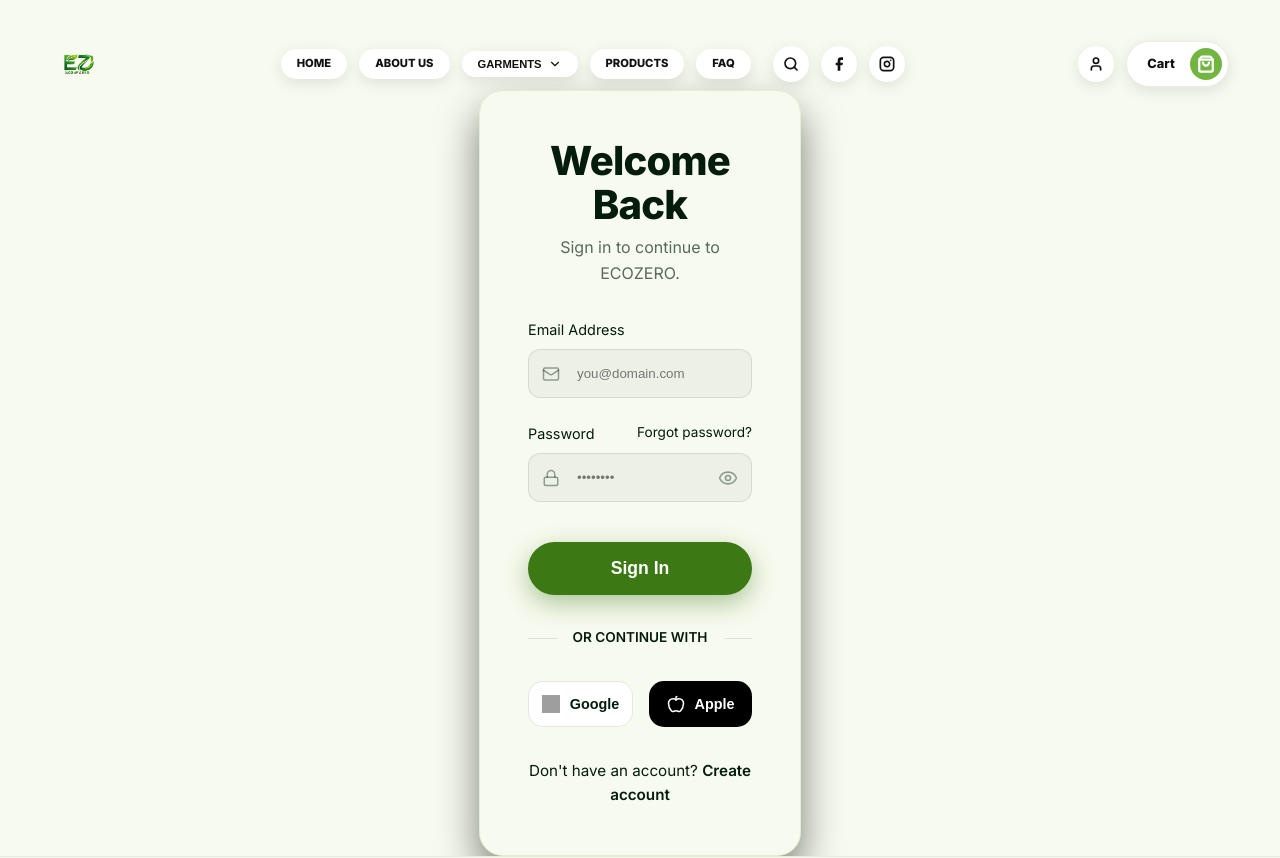
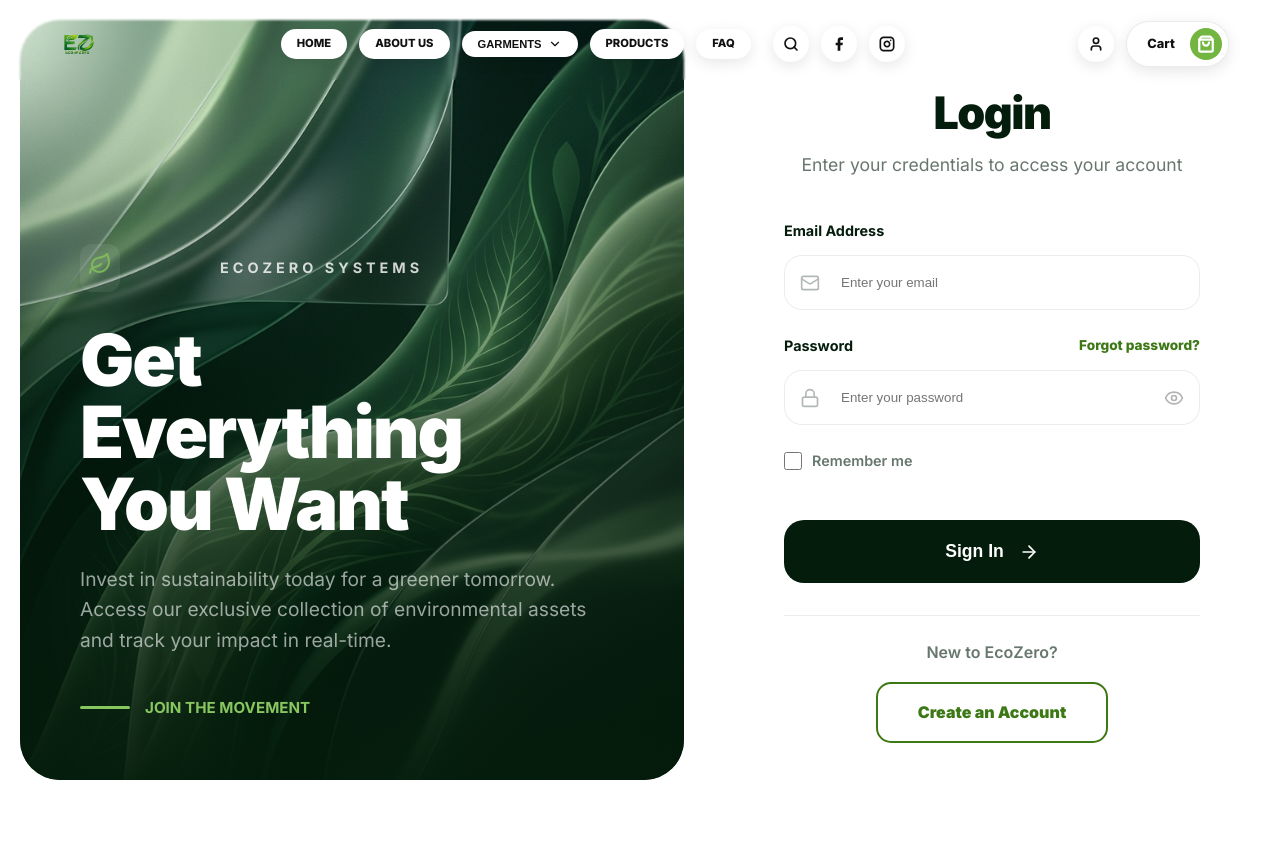
Before and after one commit to wazeer-dev/ecozeroo, a Next.js app: page /login in a window 1280 px wide. Shown: the top 858 px of the page. After the commit the page ends 800 px from the top, so only its background shows below. Built offline with nearby package versions, Linux system fonts and the light colour scheme; no server answers; the database is empty; grey boxes are pictures that could not be loaded.

Commit message:
feat: complete auth overhaul and layout fixes

```diff
--- a/src/app/layout.tsx
+++ b/src/app/layout.tsx
@@ -22,25 +22,25 @@ export default function RootLayout({
   children: React.ReactNode;
 }) {
   return (
-    <html lang="en" suppressHydrationWarning style={{ backgroundColor: '#f7faef' }}>
+    <html lang="en" suppressHydrationWarning style={{ backgroundColor: '#ffffff' }}>
       <head>
         {/* Blocking script to prevent FOUC — sets bg before first paint */}
         <script
           dangerouslySetInnerHTML={{
-            __html: `document.documentElement.style.backgroundColor='#f7faef';document.documentElement.style.color='rgb(4,28,11)';`,
+            __html: `document.documentElement.style.backgroundColor='#ffffff';document.documentElement.style.color='rgb(4,28,11)';`,
           }}
         />
       </head>
       <body
         className={`${inter.variable} ${outfit.variable} ${fraunces.variable} theme-orange`}
         suppressHydrationWarning
-        style={{ backgroundColor: '#f7faef', color: 'rgb(4, 28, 11)', margin: 0, padding: 0 }}
+        style={{ backgroundColor: '#ffffff', color: 'rgb(4, 28, 11)', margin: 0, padding: 0 }}
       >
         <Navbar />
         {children}
         <PageFooter />
         <NotificationToast />
-        <GradualBlur preset="page-footer" />
+        <GradualBlur />
       </body>
     </html>
   );
--- a/src/app/login/page.tsx
+++ b/src/app/login/page.tsx
@@ -1,11 +1,21 @@
 'use client';
 
 import Link from 'next/link';
-import { Mail, Lock, Eye, EyeOff, Apple } from 'lucide-react';
+import { Mail, Lock, Eye, EyeOff, Apple, ArrowRight, Leaf } from 'lucide-react';
 import { useState } from 'react';
 import { getDoc, doc, setDoc } from 'firebase/firestore';
 import { auth, db } from '@/firebase/config';
 import { signInWithEmailAndPassword, GoogleAuthProvider, signInWithPopup, OAuthProvider } from 'firebase/auth';
+
+const colors = {
+  bg: '#f7fdf4',
+  primary: 'rgb(60, 120, 20)',
+  accent: 'rgb(136, 198, 95)',
+  text: 'rgb(4, 28, 11)',
+  textMuted: 'rgba(4, 28, 11, 0.6)',
+  border: 'rgba(4, 28, 11, 0.08)',
+  inputBg: 'rgba(255, 255, 255, 0.8)',
+};
 
 export default function LoginPage() {
   const [email, setEmail] = useState('');
@@ -17,7 +27,6 @@ export default function LoginPage() {
   // Social Login Helpers
   const handleSocialSuccess = async (user: any) => {
     try {
-      // Ensure user profile exists in Firestore
       const userDoc = await getDoc(doc(db, 'users', user.email));
       if (!userDoc.exists()) {
         await setDoc(doc(db, 'users', user.email), {
@@ -38,7 +47,6 @@ export default function LoginPage() {
       window.location.href = redirect || "/";
     } catch (err) {
       console.error("Firestore sync error:", err);
-      // Fallback: even if firestore fails, we have auth session
       localStorage.setItem('ecozero_user', user.email);
       window.location.href = "/";
     }
@@ -51,11 +59,7 @@ export default function LoginPage() {
       await handleSocialSuccess(result.user);
     } catch (error: any) {
       console.error("Google Auth Error:", error);
-      if (error.code === 'auth/operation-not-allowed') {
-        alert("Google sign-in is not enabled in Firebase Console. Please enable it in 'Sign-in method'.");
-      } else {
-        alert("Google sign-in failed: " + error.message);
-      }
+      alert("Google sign-in failed: " + error.message);
     }
   };
 
@@ -66,7 +70,7 @@ export default function LoginPage() {
       await handleSocialSuccess(result.user);
     } catch (error: any) {
       console.error("Apple Auth Error:", error);
-      alert("Apple sign-in requires additional configuration in Firebase Console.");
+      alert("Apple sign-in requires additional configuration.");
     }
   };
 
@@ -74,11 +78,9 @@ export default function LoginPage() {
     e.preventDefault();
     setIsLoggingIn(true);
 
-    // Direct Admin / Simplified Access
     const normalizedEmail = email.toLowerCase().trim();
-    if ((normalizedEmail === 'admin@gmail.com' && password === 'admin@gmail.com') ||
-      (normalizedEmail === 'admin' && password === 'admin') ||
-      (normalizedEmail === 'ecozero' && password === 'ecozero')) {
+    if ((normalizedEmail === 'admin' && password === 'admin') ||
+        (normalizedEmail === 'ecozero' && password === 'ecozero')) {
       localStorage.setItem('ecozero_user', 'admin');
       localStorage.setItem('ecozero_user_name', 'EcoZero Admin');
       window.location.href = "/admin";
@@ -86,14 +88,10 @@ export default function LoginPage() {
     }
 
     try {
-      // 1. Authenticate with Firebase Auth
       await signInWithEmailAndPassword(auth, normalizedEmail, password);
 
-      // 2. Fetch User Metadata from Firestore
       const userDoc = await getDoc(doc(db, 'users', normalizedEmail));
-
       if (!userDoc.exists()) {
-        // Fallback for missing profile
         localStorage.setItem('ecozero_user', normalizedEmail);
         window.location.href = "/";
         return;
@@ -112,48 +110,92 @@ export default function LoginPage() {
         window.location.href = "/";
       }
     } catch (error: any) {
-      console.error("Auth Exception:", error);
-      if (error.code === 'auth/user-not-found' || error.code === 'auth/wrong-password' || error.code === 'auth/invalid-credential') {
-        alert("Invalid email or password.");
-      } else if (error.code === 'auth/too-many-requests') {
-        alert("Too many failed attempts. Try again later.");
-      } else {
-        alert("An error occurred: " + error.message);
-      }
+      alert("Invalid credentials. Please try again.");
     } finally {
       setIsLoggingIn(false);
     }
   };
 
   return (
-    <div className="page-main-wrapper" style={{ display: 'flex', alignItems: 'center', justifyContent: 'center' }}>
-      <div className="container" style={{ maxWidth: '450px' }}>
-        <div className="login-card" style={{ background: 'var(--surface-color)', padding: '3rem', borderRadius: '24px', border: '1px solid rgba(136, 198, 95, 0.2)', boxShadow: '0 20px 40px rgba(0,0,0,0.5)' }}>
-          <div className="text-center" style={{ marginBottom: '2rem' }}>
-            <h2 className="section-title" style={{ fontSize: '2.5rem', marginBottom: '0.5rem', color: 'rgb(4, 28, 11)' }}>Welcome Back</h2>
-            <p style={{ color: 'rgba(4, 28, 11, 0.65)' }}>Sign in to continue to ECOZERO.</p>
+    <div style={{ height: '100vh', width: '100vw', display: 'flex', overflow: 'hidden', background: '#ffffff' }}>
+      {/* Left Pane - Hero Visual */}
+      <div style={{
+        flex: 1,
+        position: 'relative',
+        display: 'flex',
+        flexDirection: 'column',
+        justifyContent: 'flex-end',
+        padding: '5rem',
+        overflow: 'hidden'
+      }}>
+        {/* Background Image with blur effects */}
+        <div style={{
+          position: 'absolute',
+          top: '20px',
+          left: '20px',
+          right: '20px',
+          bottom: '20px',
+          borderRadius: '40px',
+          overflow: 'hidden',
+          zIndex: 0
+        }}>
+          <img src="/login-bg.png" style={{ width: '100%', height: '100%', objectFit: 'cover', transform: 'scale(1.1)' }} alt="" />
+          <div style={{ position: 'absolute', inset: 0, background: 'linear-gradient(to top, rgba(4,28,11,0.95), transparent)' }} />
+        </div>
+
+        {/* Content over background */}
+        <div style={{ position: 'relative', zIndex: 2, color: '#fff', maxWidth: '600px' }}>
+          <div style={{ marginBottom: '2rem', display: 'flex', alignItems: 'center', gap: '100px', opacity: 0.8 }}>
+            <div style={{ padding: '8px', borderRadius: '12px', background: 'rgba(255,255,255,0.1)', backdropFilter: 'blur(10px)' }}>
+              <Leaf size={24} color={colors.accent} strokeWidth={2} />
+            </div>
+            <span style={{ fontSize: '0.9rem', fontWeight: 700, letterSpacing: '4px', textTransform: 'uppercase' }}>EcoZero Systems</span>
+          </div>
+
+          <h1 style={{ fontSize: '4.5rem', fontWeight: 900, lineHeight: 1, margin: '0 0 1.5rem 0', letterSpacing: '-2px' }}>
+            Get<br />Everything<br />You Want
+          </h1>
+
+          <p style={{ fontSize: '1.2rem', color: 'rgba(255,255,255,0.6)', lineHeight: 1.6, marginBottom: '2.5rem' }}>
+            Invest in sustainability today for a greener tomorrow. Access our exclusive collection of environmental assets and track your impact in real-time.
+          </p>
+
+          <div style={{ display: 'flex', alignItems: 'center', gap: '15px' }}>
+            <div style={{ width: '50px', height: '3px', background: colors.accent, borderRadius: '2px' }} />
+            <span style={{ fontSize: '0.95rem', fontWeight: 700, color: colors.accent }}>JOIN THE MOVEMENT</span>
+          </div>
+        </div>
+      </div>
+
+      {/* Right Pane - Form Card */}
+      <div style={{ width: '45%', minWidth: '500px', display: 'flex', alignItems: 'center', justifyContent: 'center', padding: '7rem 5rem 5rem 5rem', background: '#fff' }}>
+        <div style={{ width: '100%', maxWidth: '420px', animation: 'fadeIn 0.8s ease-out' }}>
+
+          <div style={{ textAlign: 'center', marginBottom: '2.5rem' }}>
+            <h2 style={{ fontSize: '2.8rem', fontWeight: 900, color: colors.text, marginBottom: '0.8rem', letterSpacing: '-1.5px' }}>Login</h2>
+            <p style={{ color: colors.textMuted, fontSize: '1.1rem' }}>Enter your credentials to access your account</p>
           </div>
 
           <form onSubmit={handleLogin} style={{ display: 'flex', flexDirection: 'column', gap: '1.5rem' }}>
             <div>
-              <label style={{ display: 'block', marginBottom: '0.5rem', color: 'var(--text-muted)', fontSize: '0.9rem' }}>Email Address</label>
+              <label style={{ display: 'block', marginBottom: '0.8rem', color: colors.text, fontWeight: 700, fontSize: '0.9rem' }}>Email Address</label>
               <div style={{ position: 'relative' }}>
                 <input
                   required
                   type="email"
                   value={email}
                   onChange={(e) => setEmail(e.target.value)}
-                  style={{ width: '100%', padding: '1rem 1rem 1rem 3rem', borderRadius: '12px', border: '1.5px solid rgba(4, 28, 11, 0.1)', background: 'rgba(4, 28, 11, 0.04)', color: 'rgb(4, 28, 11)', outline: 'none' }}
-                  placeholder="you@domain.com"
+                  style={{ width: '100%', padding: '1.2rem 1.2rem 1.2rem 3.5rem', borderRadius: '18px', border: `1.5px solid ${colors.border}`, background: colors.inputBg, color: colors.text, outline: 'none', transition: '0.3s' }}
+                  placeholder="Enter your email"
                 />
-                <Mail size={18} style={{ position: 'absolute', left: '14px', top: '16px', color: 'rgba(4, 28, 11, 0.4)' }} />
+                <Mail size={20} style={{ position: 'absolute', left: '16px', top: '18px', opacity: 0.3 }} />
               </div>
             </div>
 
             <div>
-              <div style={{ display: 'flex', justifyContent: 'space-between', marginBottom: '0.5rem' }}>
-                <label style={{ color: 'var(--text-muted)', fontSize: '0.9rem' }}>Password</label>
-                <Link href="#" style={{ color: 'var(--accent)', fontSize: '0.85rem', textDecoration: 'none' }}>Forgot password?</Link>
+              <div style={{ display: 'flex', justifyContent: 'space-between', marginBottom: '0.8rem', alignItems: 'center' }}>
+                <label style={{ color: colors.text, fontWeight: 700, fontSize: '0.9rem' }}>Password</label>
+                <Link href="#" style={{ color: colors.primary, fontSize: '0.85rem', textDecoration: 'none', fontWeight: 800 }}>Forgot password?</Link>
               </div>
               <div style={{ position: 'relative' }}>
                 <input
@@ -161,60 +203,78 @@ export default function LoginPage() {
                   type={showPassword ? "text" : "password"}
                   value={password}
                   onChange={(e) => setPassword(e.target.value)}
-                  style={{ width: '100%', padding: '1rem 3.5rem 1rem 3rem', borderRadius: '12px', border: '1.5px solid rgba(4, 28, 11, 0.1)', background: 'rgba(4, 28, 11, 0.04)', color: 'rgb(4, 28, 11)', outline: 'none' }}
-                  placeholder="••••••••"
+                  style={{ width: '100%', padding: '1.2rem 1.2rem 1.2rem 3.5rem', borderRadius: '18px', border: `1.5px solid ${colors.border}`, background: colors.inputBg, color: colors.text, outline: 'none', transition: '0.3s' }}
+                  placeholder="Enter your password"
                 />
-                <Lock size={18} style={{ position: 'absolute', left: '14px', top: '16px', color: 'rgba(4, 28, 11, 0.4)' }} />
+                <Lock size={20} style={{ position: 'absolute', left: '16px', top: '18px', opacity: 0.3 }} />
                 <button
                   type="button"
                   onClick={() => setShowPassword(!showPassword)}
-                  style={{ position: 'absolute', right: '14px', top: '15px', background: 'none', border: 'none', color: 'rgba(4, 28, 11, 0.4)', cursor: 'pointer', padding: 0 }}
+                  style={{ position: 'absolute', right: '16px', top: '18px', background: 'none', border: 'none', color: 'rgba(0,0,0,0.3)', cursor: 'pointer' }}
                 >
                   {showPassword ? <EyeOff size={20} /> : <Eye size={20} />}
                 </button>
               </div>
             </div>
 
+            <div style={{ display: 'flex', alignItems: 'center', gap: '10px' }}>
+              <input type="checkbox" id="remember" style={{ accentColor: colors.primary, width: '18px', height: '18px' }} />
+              <label htmlFor="remember" style={{ fontSize: '0.9rem', color: colors.textMuted, fontWeight: 600, cursor: 'pointer' }}>Remember me</label>
+            </div>
+
             <button
               type="submit"
-              className="btn-primary"
-              style={{ width: '100%', padding: '1rem', fontSize: '1.1rem', marginTop: '1rem', borderRadius: '30px', opacity: isLoggingIn ? 0.7 : 1 }}
+              style={{
+                width: '100%',
+                padding: '1.3rem',
+                fontSize: '1.1rem',
+                fontWeight: 900,
+                marginTop: '1.5rem',
+                borderRadius: '20px',
+                background: colors.text,
+                color: '#fff',
+                border: 'none',
+                cursor: 'pointer',
+                display: 'flex',
+                alignItems: 'center',
+                justifyContent: 'center',
+                gap: '15px',
+                transition: '0.3s'
+              }}
               disabled={isLoggingIn}
             >
-              {isLoggingIn ? "Verifying..." : "Sign In"}
+              {isLoggingIn ? "Verifying..." : (<>Sign In <ArrowRight size={20} /></>)}
             </button>
           </form>
 
-          <div style={{ display: 'flex', alignItems: 'center', margin: '2rem 0', gap: '1rem' }}>
-            <div style={{ flex: 1, height: '1px', background: 'rgba(4,28,11,0.1)' }}></div>
-            <span style={{ color: 'var(--text-muted)', fontSize: '0.85rem', fontWeight: 600 }}>OR CONTINUE WITH</span>
-            <div style={{ flex: 1, height: '1px', background: 'rgba(4,28,11,0.1)' }}></div>
+          <div style={{ marginTop: '2rem', paddingTop: '1.5rem', borderTop: `1px solid ${colors.border}`, textAlign: 'center' }}>
+            <p style={{ color: colors.textMuted, fontSize: '1rem', fontWeight: 600, marginBottom: '1rem' }}>New to EcoZero?</p>
+            <Link
+              href="/signup"
+              style={{
+                display: 'inline-block',
+                padding: '1rem 2.5rem',
+                borderRadius: '15px',
+                border: `2px solid ${colors.primary}`,
+                color: colors.primary,
+                textDecoration: 'none',
+                fontWeight: 900,
+                transition: '0.3s'
+              }}
+            >
+              Create an Account
+            </Link>
           </div>
 
-          <div style={{ display: 'flex', gap: '1rem' }}>
-            <button
-              type="button"
-              onClick={handleGoogleLogin}
-              style={{ flex: 1, padding: '0.8rem', borderRadius: '15px', border: '1.5px solid rgba(4,28,11,0.1)', background: '#fff', cursor: 'pointer', display: 'flex', alignItems: 'center', justifyContent: 'center', gap: '10px' }}
-            >
-              <img src="https://www.gstatic.com/firebasejs/ui/2.0.0/images/auth/google.svg" width="18" height="18" alt="Google" />
-              <span style={{ color: '#041c0b', fontSize: '0.9rem', fontWeight: 600 }}>Google</span>
-            </button>
-            <button
-              type="button"
-              onClick={handleAppleLogin}
-              style={{ flex: 1, padding: '0.8rem', borderRadius: '15px', border: '1.5px solid rgba(4,28,11,0.1)', background: '#000', cursor: 'pointer', display: 'flex', alignItems: 'center', justifyContent: 'center', gap: '10px' }}
-            >
-              <Apple size={18} color="#fff" />
-              <span style={{ color: '#fff', fontSize: '0.9rem', fontWeight: 600 }}>Apple</span>
-            </button>
-          </div>
-
-          <div style={{ marginTop: '2rem', textAlign: 'center', color: 'var(--text-muted)', fontSize: '0.95rem' }}>
-            Don't have an account? <Link href="/signup" style={{ color: 'var(--accent)', textDecoration: 'none', fontWeight: 600 }}>Create account</Link>
-          </div>
         </div>
       </div>
+
+      <style dangerouslySetInnerHTML={{ __html: `
+        @keyframes fadeIn {
+          from { opacity: 0; transform: translateY(20px); }
+          to { opacity: 1; transform: translateY(0); }
+        }
+      ` }} />
     </div>
   );
 }
--- a/src/components/Navbar.tsx
+++ b/src/components/Navbar.tsx
@@ -16,6 +16,7 @@ export default function Navbar() {
   const [isCategoriesOpen, setIsCategoriesOpen] = useState(false);
   const [isIntroFinished, setIsIntroFinished] = useState(false);
   const [isScrolled, setIsScrolled] = useState(false);
+  const [mounted, setMounted] = useState(false);
   const dropdownRef = useRef<HTMLDivElement>(null);
   const categoriesRef = useRef<HTMLDivElement>(null);
 
@@ -28,6 +29,7 @@ export default function Navbar() {
   };
 
   useEffect(() => {
+    setMounted(true);
     const handleScroll = () => {
       setIsScrolled(window.scrollY > 50);
     };
@@ -62,16 +64,16 @@ export default function Navbar() {
 
   return (
     <>
-      <style>{`
+      <style dangerouslySetInnerHTML={{ __html: `
         @import url('https://fonts.googleapis.com/css2?family=Caveat:wght@700&family=Dancing+Script:wght@700&family=Inter:wght@500;700;800&display=swap');
 
         .pill-nav-container {
           position: fixed;
-          top: 24px;
+          top: 12px;
           left: 4%;
           right: 4%;
           z-index: 2000;
-          height: 80px;
+          height: 64px;
           display: flex;
           align-items: center;
           justify-content: space-between;
@@ -96,7 +98,7 @@ export default function Navbar() {
           display: flex;
           align-items: center;
           justify-content: center;
-          height: 80px;
+          height: 64px;
           flex-shrink: 0;
         }
 
@@ -230,7 +232,7 @@ export default function Navbar() {
             display: block !important;
           }
         }
-      `}</style>
+      ` }} />
 
       <nav className="pill-nav-container">
 
@@ -326,8 +328,8 @@ export default function Navbar() {
         />
       </div>
 
-      {/* Spacer for non-home pages */}
-      {pathname !== '/' && <div style={{ height: '90px' }} />}
+      {/* Spacer for non-home pages, excluding auth pages which handle their own layout */}
+      {mounted && pathname !== '/' && pathname !== '/login' && pathname !== '/signup' && <div style={{ height: '90px' }} />}
     </>
   );
 }
--- a/src/components/PageFooter.tsx
+++ b/src/components/PageFooter.tsx
@@ -7,9 +7,9 @@ const PageFooter = () => {
   const pathname = usePathname();
 
   // Define routes where the footer should be hidden
-  const hideFooterRoutes = ['/menu', '/products'];
+  const hideFooterRoutes = ['/menu', '/products', '/login', '/signup'];
 
-  if (hideFooterRoutes.includes(pathname)) {
+  if (hideFooterRoutes.includes(pathname || '')) {
     return null;
   }
 
```
Also changed, not shown: src/app/signup/page.tsx (+110 -116 lines), public/login-bg.png (added).
